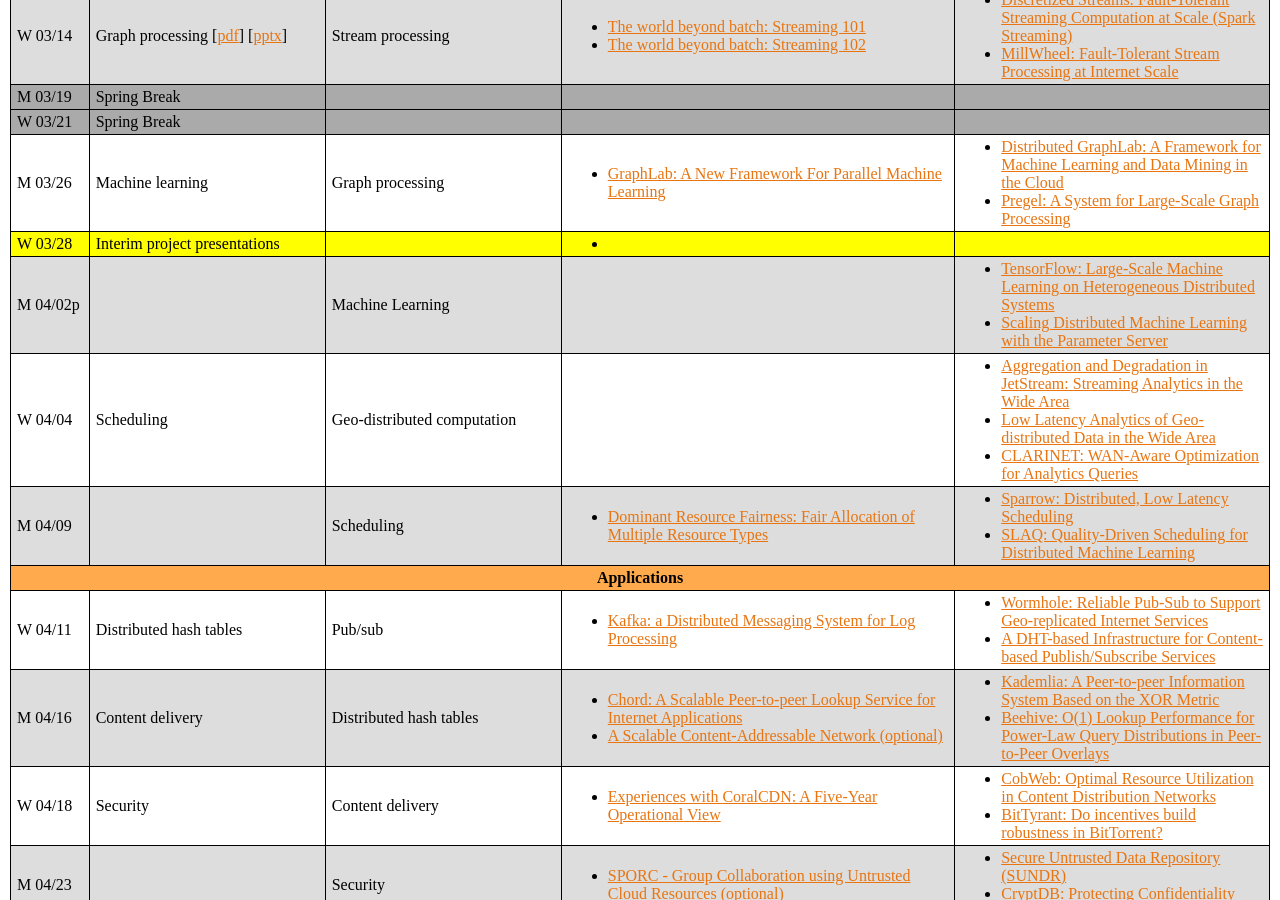
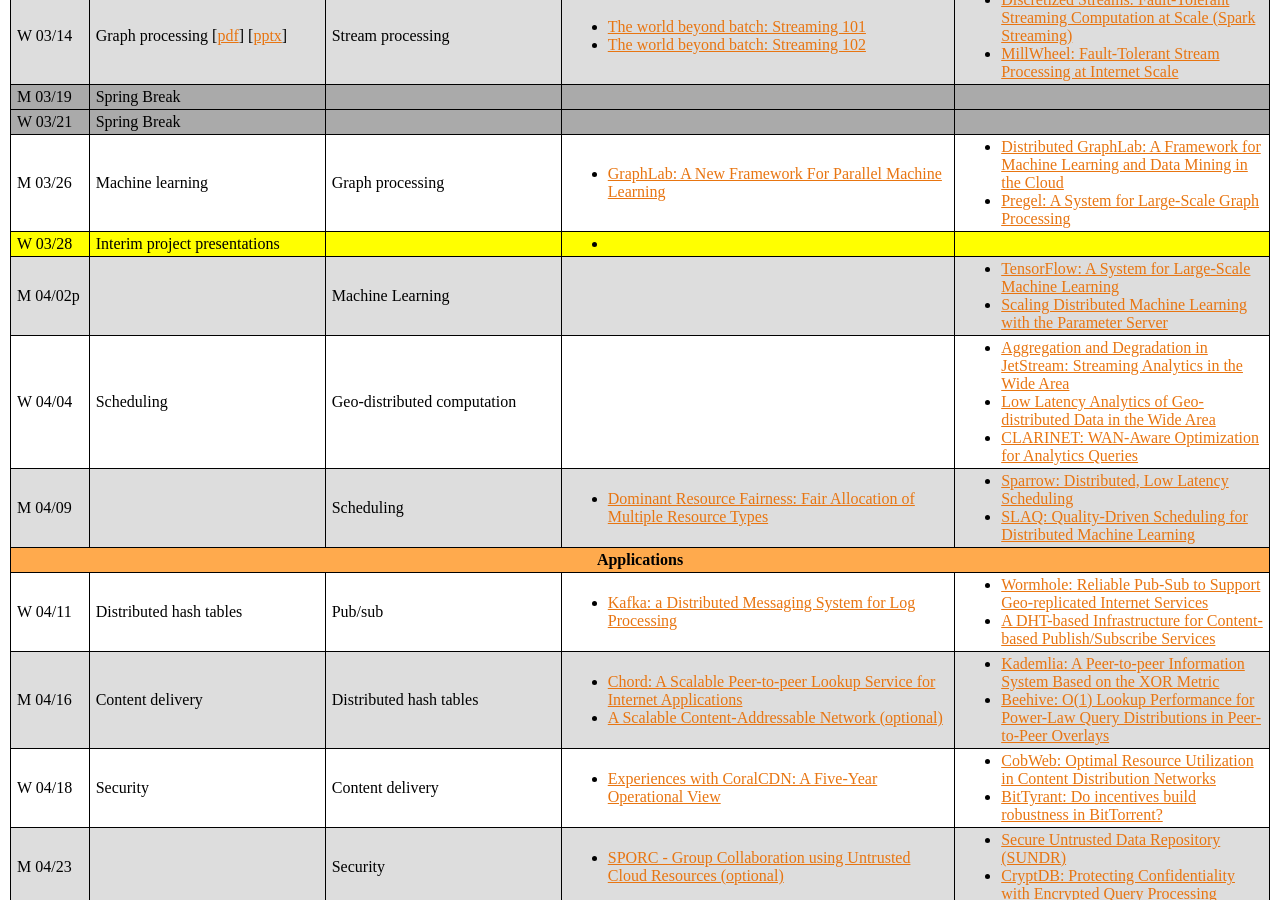
Before and after one commit to COS518/cos518.github.io, a Jekyll site: the page built from syllabus.md, in a window 1280 px wide and 900 px high, scrolled down 1415 px. Built offline with Jekyll 4.4.1, drawn with Linux system fonts in a browser that asks for light colours; our own code applies the rules of GitHub Pages for plain Markdown files.

Commit message:
Update tensorflow link

```diff
--- a/_data/syllabus.yml
+++ b/_data/syllabus.yml
@@ -223,8 +223,8 @@
       lecture-topic:
       reading-topic: Machine Learning
       signups:
-        - name: TensorFlow&#58; Large-Scale Machine Learning on Heterogeneous Distributed Systems
-          link: http://download.tensorflow.org/paper/whitepaper2015.pdf
+        - name: TensorFlow&#58; A System for Large-Scale Machine Learning
+          link: https://www.usenix.org/system/files/conference/osdi16/osdi16-abadi.pdf
         - name: Scaling Distributed Machine Learning with the Parameter Server
           link: https://www.cs.cmu.edu/~muli/file/parameter_server_osdi14.pdf
       type: lecture
```
